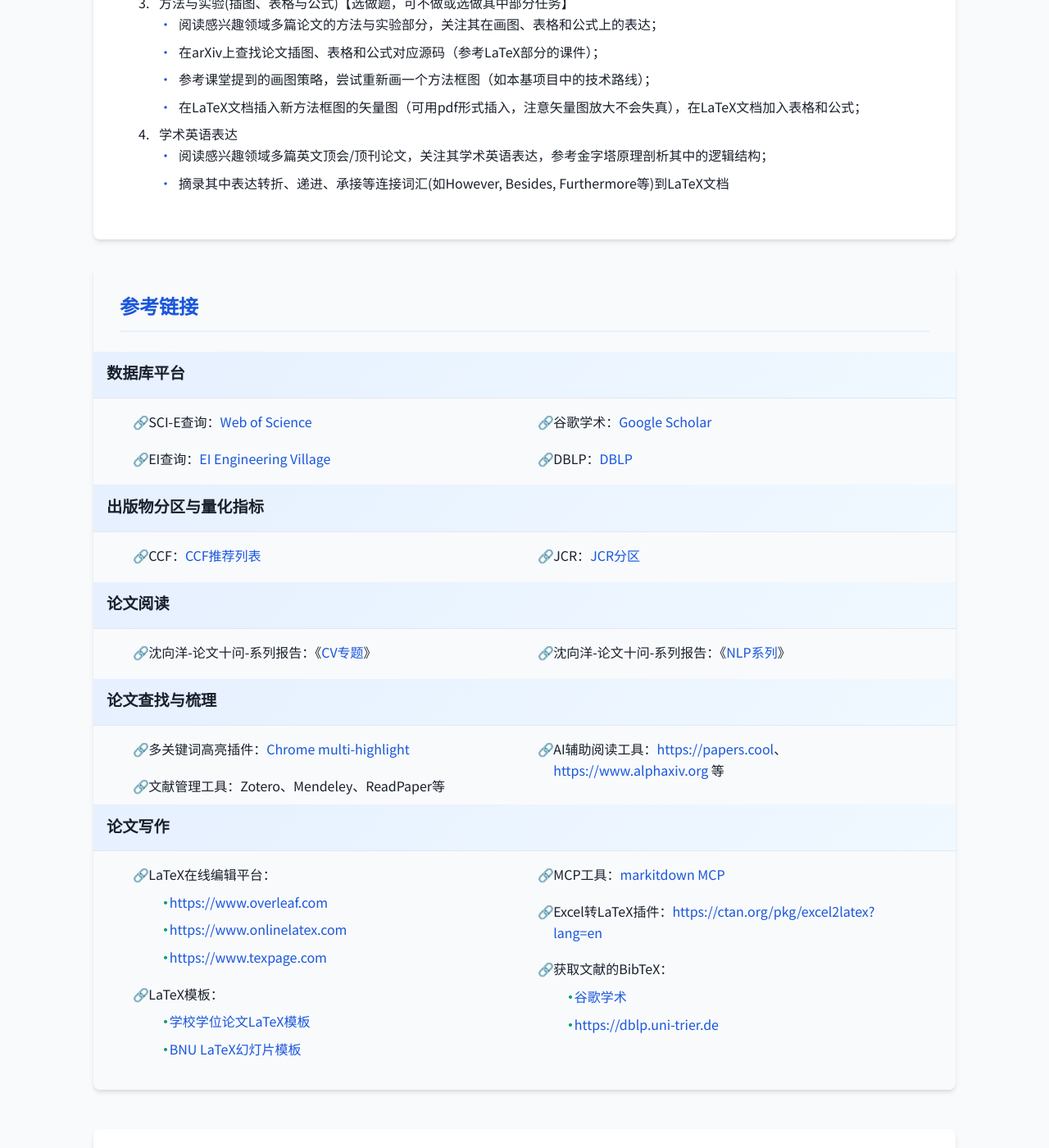
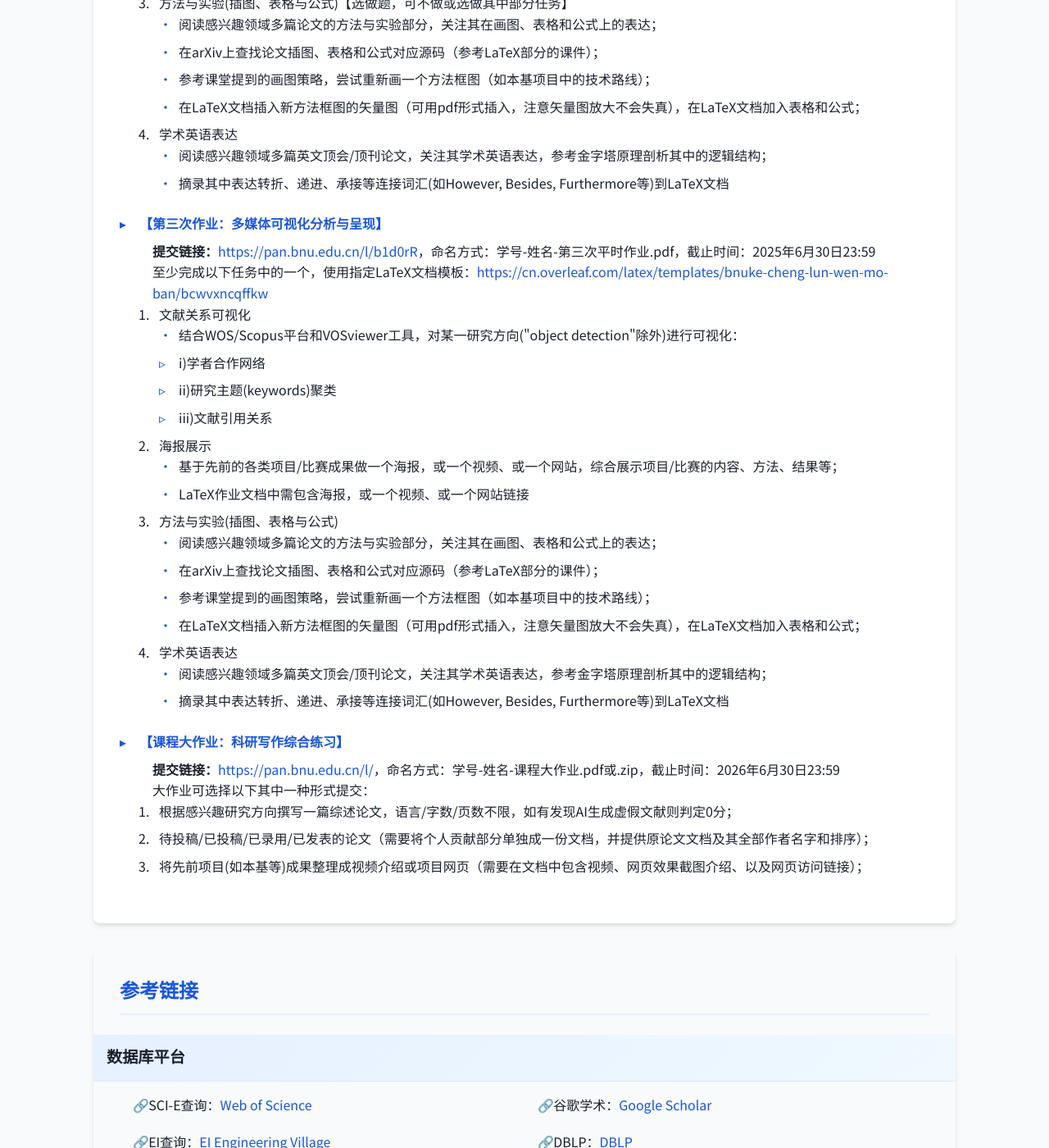
Before and after one commit to zhwinfo/zhwinfo.github.io, a Jekyll site: the page aw/index.html, which Jekyll copies as it is, in a window 1280 px wide and 1400 px high, scrolled down 2717 px. Shown: the whole window at 82% size. Built offline with Jekyll 4.4.1, drawn with Linux system fonts in a browser that asks for light colours.

Commit message:
fast update

```diff
--- a/aw/index.html
+++ b/aw/index.html
@@ -617,23 +617,26 @@
                     </div>
                 </li>
 
-                <!-- <li>
-                    <div class="homework-title">【第三次作业：写作与表达梳理（个人作业）】</div>
+                <li>
+                    <div class="homework-title">【第三次作业：多媒体可视化分析与呈现】</div>
                     <div class="homework-content">
                         <p><strong>提交链接：</strong><a href="https://pan.bnu.edu.cn/l/b1d0rR" target="_blank">https://pan.bnu.edu.cn/l/b1d0rR</a>，命名方式：学号-姓名-第三次平时作业.pdf，截止时间：2025年6月30日23:59</p>
-                        <p>完成以下任务（通过不同章节区分各任务内容），请使用指定LaTeX文档模板：<a href="https://cn.overleaf.com/latex/templates/bnuke-cheng-lun-wen-mo-ban/bcwvxncqffkw" target="_blank">https://cn.overleaf.com/latex/templates/bnuke-cheng-lun-wen-mo-ban/bcwvxncqffkw</a></p>
+                        <p>至少完成以下任务中的一个，使用指定LaTeX文档模板：<a href="https://cn.overleaf.com/latex/templates/bnuke-cheng-lun-wen-mo-ban/bcwvxncqffkw" target="_blank">https://cn.overleaf.com/latex/templates/bnuke-cheng-lun-wen-mo-ban/bcwvxncqffkw</a></p>
                         <ol>
-                            <li>引言
+                            <li>文献关系可视化
                                 <ul>
-                                    <li>阅读多篇感兴趣论文的引言Introduction</li>
-                                    <li>摘抄其中对应5个问题（见课程PPT）的关键表述，记录到LaTeX文档里面</li>
+                                    <li>结合WOS/Scopus平台和VOSviewer工具，对某一研究方向("object detection"除外)进行可视化：</li>
+                                    <ul>
+                                        <li>i)学者合作网络</li>
+                                        <li>ii)研究主题(keywords)聚类</li>
+                                        <li>iii)文献引用关系</li>
+                                    </ul>
                                 </ul>
                             </li>
-                            <li>相关工作
+                            <li>海报展示
                                 <ul>
-                                    <li>利用文献调研方法，查找领域代表性论文，对其按时间、模块、技术路线等维度进行梳理（见课程PPT）；</li>
-                                    <li>阅读感兴趣领域多篇论文的相关工作部分，重点关注其表述逻辑</li>
-                                    <li>将文献梳理（思维导图、表格等形式）、相关工作中体现关键逻辑表述部分（文字摘抄）记录到LaTeX文档</li>
+                                    <li>基于先前的各类项目/比赛成果做一个海报，或一个视频、或一个网站，综合展示项目/比赛的内容、方法、结果等；</li>
+                                    <li>LaTeX作业文档中需包含海报，或一个视频、或一个网站链接</li>
                                 </ul>
                             </li>
                             <li>方法与实验(插图、表格与公式)
@@ -652,20 +655,20 @@
                             </li>
                         </ol>
                     </div>
-                </li> -->
+                </li>
 
-                <!-- <li>
-                    <div class="homework-title">【课程大作业：写作与表达综合练习（个人作业）】</div>
+                <li>
+                    <div class="homework-title">【课程大作业：科研写作综合练习】</div>
                     <div class="homework-content">
-                        <p><strong>提交链接：</strong><a href="https://pan.bnu.edu.cn/l/" target="_blank">https://pan.bnu.edu.cn/l/</a>，命名方式：学号-姓名-课程大作业.pdf或.zip，截止时间：2025年6月30日23:59</p>
+                        <p><strong>提交链接：</strong><a href="https://pan.bnu.edu.cn/l/" target="_blank">https://pan.bnu.edu.cn/l/</a>，命名方式：学号-姓名-课程大作业.pdf或.zip，截止时间：2026年6月30日23:59</p>
                         <p>大作业可选择以下其中一种形式提交：</p>
                         <ol>
                             <li>根据感兴趣研究方向撰写一篇综述论文，语言/字数/页数不限，如有发现AI生成虚假文献则判定0分；</li>
                             <li>待投稿/已投稿/已录用/已发表的论文（需要将个人贡献部分单独成一份文档，并提供原论文文档及其全部作者名字和排序）；</li>
-                            <li>将先前项目(如本基等)成果整理成海报和项目网页（需要在文档中包含海报、网页效果截图介绍、以及网页访问链接）；</li>
+                            <li>将先前项目(如本基等)成果整理成视频介绍或项目网页（需要在文档中包含视频、网页效果截图介绍、以及网页访问链接）；</li>
                         </ol>
                     </div>
-                </li> -->
+                </li>
             </ul>
         </section>
 
```
